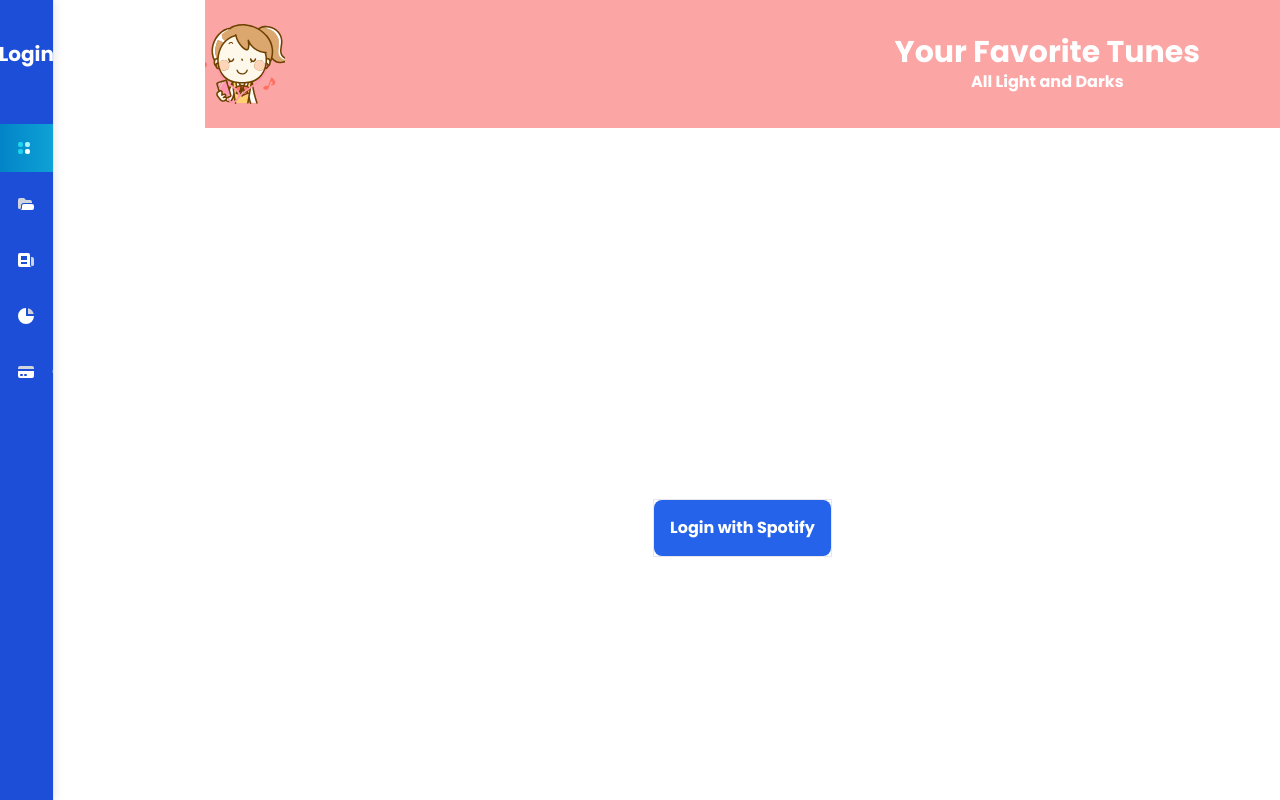
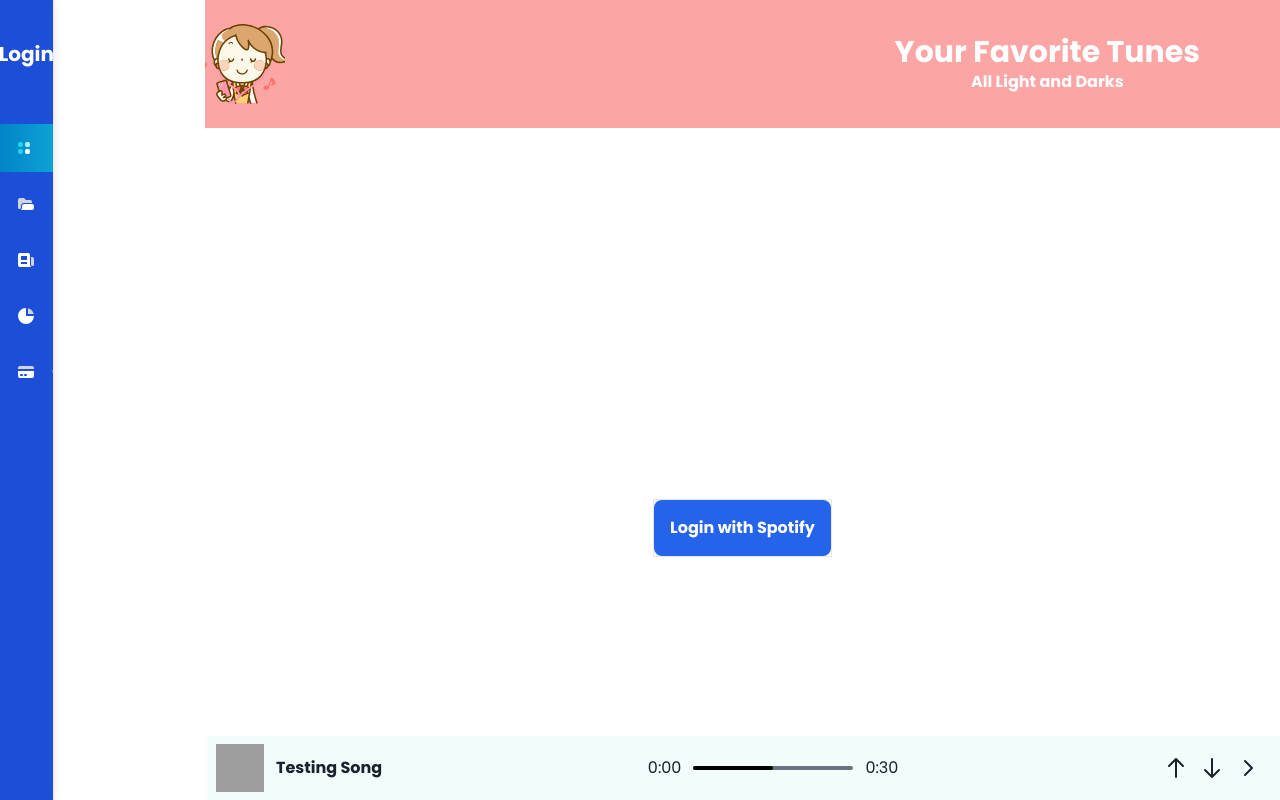
Before and after one commit to spraveenofficial/steinnlabs, a React (Vite) app: page /login in a window 1280 px wide. Built offline with nearby package versions, Linux system fonts and the light colour scheme; grey boxes are pictures that could not be loaded.

Commit message:
feat: :sparkles: Added Player Context

```diff
--- a/src/components/Carousel/index.jsx
+++ b/src/components/Carousel/index.jsx
@@ -9,7 +9,8 @@
   return (
     <div ref={ref}>
       <div className="flex justify-between items-center text-center">
-        <h1 className="text-xl font-bold">{title}</h1>
+        <h1 className="text-xl font-bold text-gray-500">{title}</h1>
+        <div className="w-full flex-1 mx-2 h-[1px] bg-gray-500 rounded-full relative"></div>
         <div className="flex">
           <button
             className="carousel-prev opacity-[0.1] text-blue-700"
--- /dev/null
+++ b/src/context/player.context.jsx
@@ -0,0 +1,149 @@
+import { createContext, useReducer } from "react";
+
+const PlayerContext = createContext();
+
+const PlayerProvider = ({ children }) => {
+  const [state, dispatch] = useReducer(
+    (state, action) => {
+      switch (action.type) {
+        case "SET_PLAYING":
+          return {
+            ...state,
+            playing: action.payload,
+          };
+        case "SET_ITEM":
+          return {
+            ...state,
+            item: action.payload,
+          };
+        case "SET_TOKEN":
+          return {
+            ...state,
+            token: action.payload,
+          };
+        case "SET_SHUFFLE":
+          return {
+            ...state,
+            shuffle: action.payload,
+          };
+        case "SET_REPEAT":
+          return {
+            ...state,
+            repeat: action.payload,
+          };
+        case "SET_DISCOVER_WEEKLY":
+          return {
+            ...state,
+            discover_weekly: action.payload,
+          };
+        case "SET_PLAYLISTS":
+          return {
+            ...state,
+            playlists: action.payload,
+          };
+        case "SET_TOP_ARTISTS":
+          return {
+            ...state,
+            top_artists: action.payload,
+          };
+        case "SET_SPOTIFY":
+          return {
+            ...state,
+            spotify: action.payload,
+          };
+        case "SET_DEVICE_ID":
+          return {
+            ...state,
+            device_id: action.payload,
+          };
+        default:
+          return state;
+      }
+    },
+    {
+      token: null,
+      item: null,
+      playing: false,
+      playlists: [],
+      top_artists: null,
+      discover_weekly: null,
+      spotify: null,
+      device_id: null,
+      repeat: false,
+      shuffle: false,
+    }
+  );
+
+  return (
+    <PlayerContext.Provider value={{ state, dispatch }}>
+      {children}
+      {!state.playing ? (
+        <div className="drop-shadow-sm fixed bottom-0 left-[13rem] right-0 bg-teal-50 p-2 flex justify-between items-center">
+          <div className="flex items-center">
+            <img
+              src="https://i.scdn.co/image/ab67616d0000b27339fe640ab73db368eeac0f90"
+              alt=""
+              className="w-12 h-12 mr-3"
+            />
+            <div className="flex flex-col">
+              <p className="font-bold">Testing Song</p>
+            </div>
+          </div>
+          <div className="flex items-center">
+            <p className="mr-3">0:00</p>
+            <div className="w-40 h-1 bg-gray-500 rounded-full relative">
+              <div className="w-1/2 h-full bg-black rounded-full absolute"></div>
+            </div>
+            <p className="ml-3">0:30</p>
+          </div>
+          <div className="flex items-center">
+            <svg
+              xmlns="http://www.w3.org/2000/svg"
+              className="h-6 w-6 mr-3"
+              fill="none"
+              viewBox="0 0 24 24"
+              stroke="currentColor"
+            >
+              <path
+                strokeLinecap="round"
+                strokeLinejoin="round"
+                strokeWidth={2}
+                d="M5 10l7-7m0 0l7 7m-7-7v18"
+              />
+            </svg>
+            <svg
+              xmlns="http://www.w3.org/2000/svg"
+              className="h-6 w-6 mr-3"
+              fill="none"
+              viewBox="0 0 24 24"
+              stroke="currentColor"
+            >
+              <path
+                strokeLinecap="round"
+                strokeLinejoin="round"
+                strokeWidth={2}
+                d="M19 14l-7 7m0 0l-7-7m7 7V3"
+              />
+            </svg>
+            <svg
+              xmlns="http://www.w3.org/2000/svg"
+              className="h-6 w-6 mr-3"
+              fill="none"
+              viewBox="0 0 24 24"
+              stroke="currentColor"
+            >
+              <path
+                strokeLinecap="round"
+                strokeLinejoin="round"
+                strokeWidth={2}
+                d="M9 5l7 7-7 7"
+              />
+            </svg>
+          </div>
+        </div>
+      ) : null}
+    </PlayerContext.Provider>
+  );
+};
+
+export { PlayerProvider };
--- a/src/main.jsx
+++ b/src/main.jsx
@@ -3,9 +3,11 @@
 import App from "./App";
 import "./App.css";
 import AuthProvider from "./context/auth.context";
-
+import { PlayerProvider } from "./context/player.context";
 ReactDOM.createRoot(document.getElementById("root")).render(
   <AuthProvider>
-    <App />
+    <PlayerProvider>
+      <App />
+    </PlayerProvider>
   </AuthProvider>
 );
--- a/src/pages/Home/index.jsx
+++ b/src/pages/Home/index.jsx
@@ -24,7 +24,8 @@
       .then((res) => res.data.categories.items);
     return Promise.all([topSong, featuredPlaylists, categories]);
   }
-  const fetchTopOfWeek = async () => {
+
+  const fetchSongs = () => {
     myFetcher()
       .then((data) => {
         setState({
@@ -47,7 +48,7 @@
   };
 
   useEffect(() => {
-    fetchTopOfWeek();
+    fetchSongs();
   }, []);
 
   return (
```
